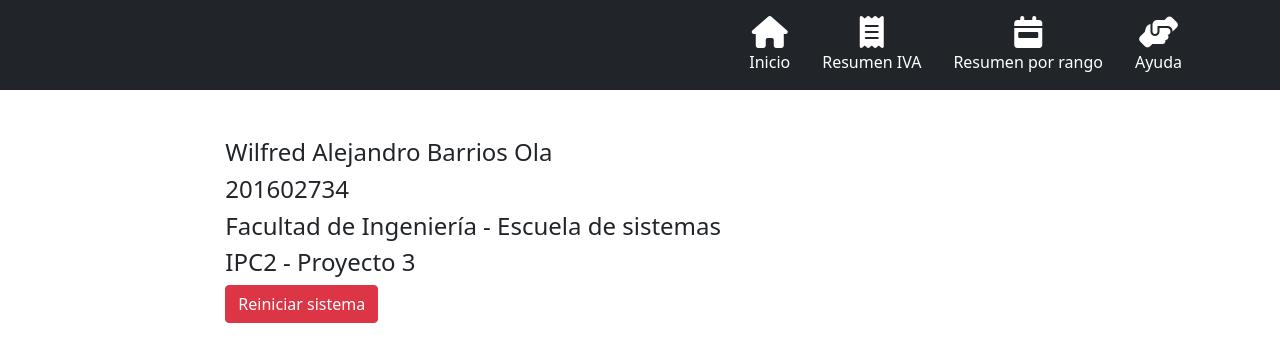
After one commit to Willy502/IPC2_Proyecto3_201602734, a Django app: page /reset in a window 1280 px wide. The commit adds this page. Shown: the top 362 px of the page. Run offline with Django 3.2, Linux system fonts and the light colour scheme; data that the repository does not hold is empty; some libraries are stand-ins or nearby versions.

Commit message:
Reset button

```diff
--- a/sat/frontend/templates/header.html
+++ b/sat/frontend/templates/header.html
@@ -22,7 +22,7 @@
                         </a>
                     </li>
                     <li>
-                        <a href="#" class="nav-link text-white text-center">
+                        <a href="/help" class="nav-link text-white text-center">
                         <i class="fas fa-hands-helping fa-2x"></i><br />
                         Ayuda
                         </a>
--- /dev/null
+++ b/sat/frontend/templates/help.html
@@ -0,0 +1,14 @@
+{% extends "base.html" %}
+
+{% block content %}
+
+<div class="container col-8 offset-2 mt-5">
+    <h4>Wilfred Alejandro Barrios Ola</h4>
+    <h4>201602734</h4>
+    <h4>Facultad de Ingeniería - Escuela de sistemas</h4>
+    <h4>IPC2 - Proyecto 3</h4>
+    <form action="reset" method="GET">
+        <button class="btn btn-danger" type="submit">Reiniciar sistema</button>
+    </form>
+</div>
+{% endblock %}
--- a/sat/frontend/urls.py
+++ b/sat/frontend/urls.py
@@ -7,5 +7,7 @@ urlpatterns = [
     path('loaded', views.load, name="loaded"),
     path('iva_graphics', views.iva_graphic, name="iva_graphics"),
     path('iva_range', views.iva_range, name="iva_range"),
-    path('download', views.download, name="download")
+    path('download', views.download, name="download"),
+    path('help', views.help, name="help"),
+    path('reset', views.reset, name="reset")
 ]
--- a/sat/frontend/views.py
+++ b/sat/frontend/views.py
@@ -83,3 +83,10 @@ def download(request):
         response = HttpResponse(pdf, content_type='attachment;application/pdf')
         response['Content-Disposition'] = 'attachment;filename="peticion.pdf"'
     return response
+
+def help(request):
+    return render(request, 'help.html')
+
+def reset(request):
+    response = requests.delete('http://127.0.0.1:5000/api/v1/Reset')
+    return render(request, 'help.html')
```
